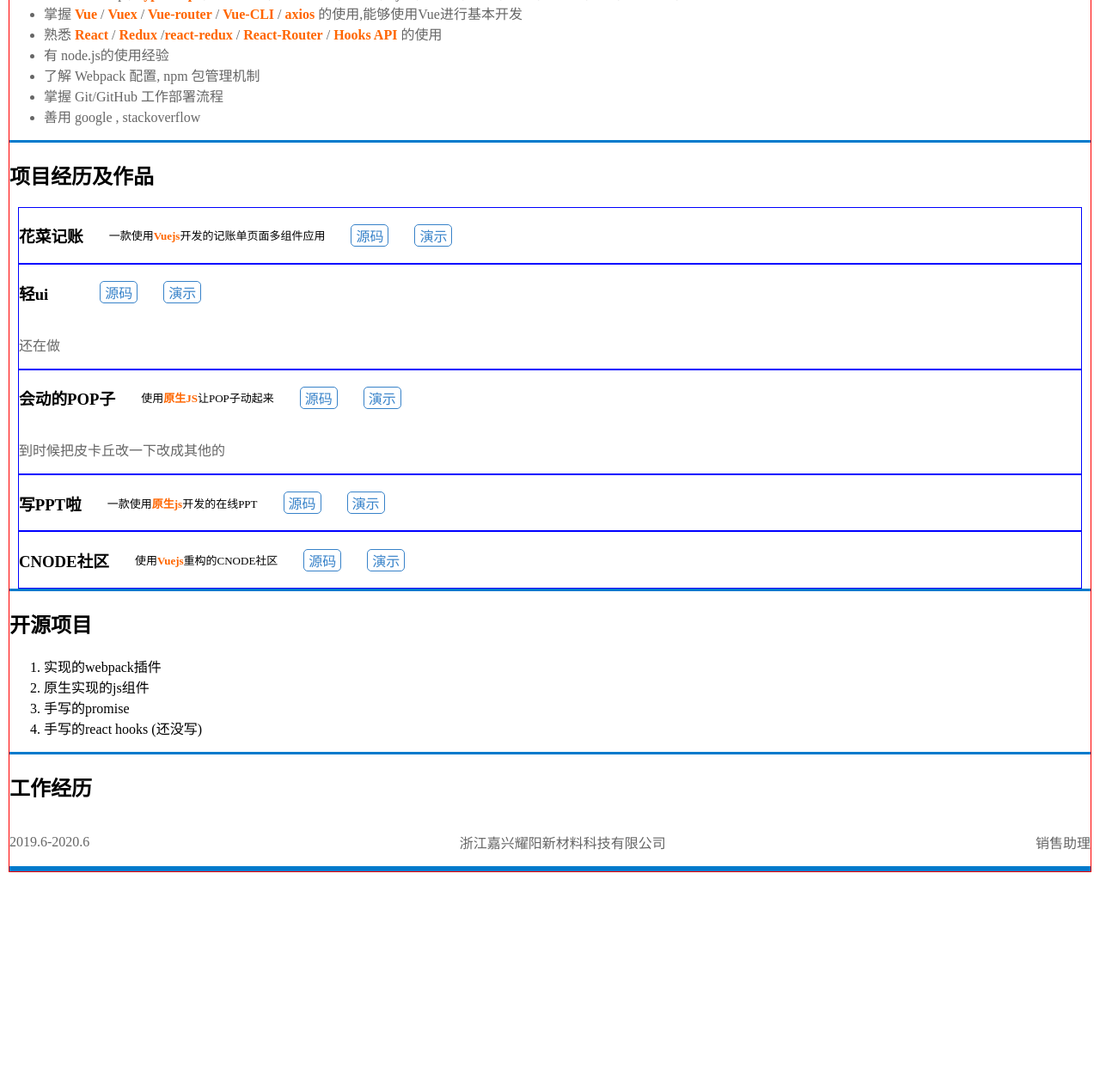
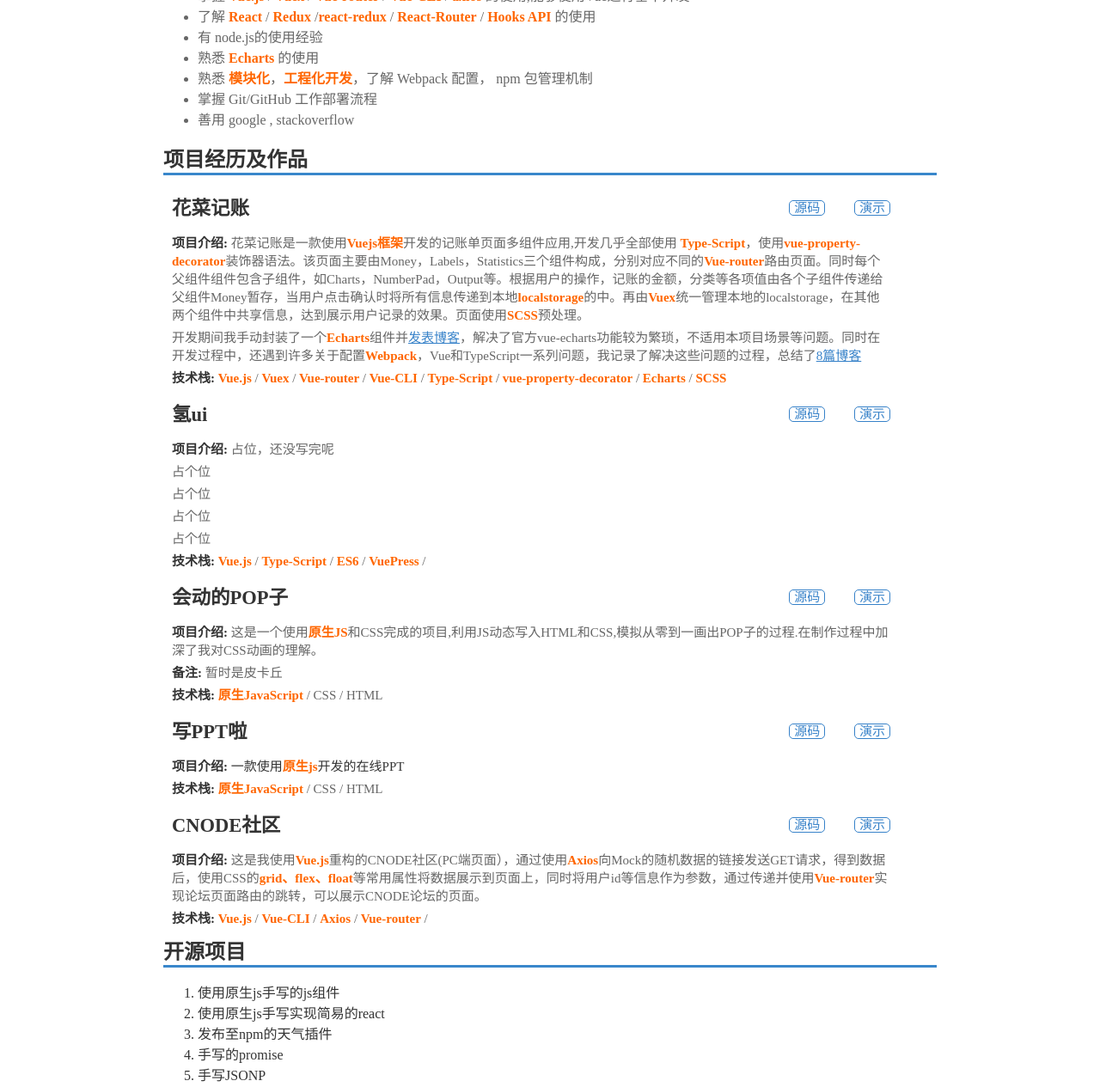
Before and after one commit to gitgundam/cv-Final, a plain HTML site: page index.html in a window 1280 px wide. Shown: the part 306-1571 px from the top of the page at 86% size. Before the commit the page ends 1331 px from the top, so only its background shows below. Drawn offline with Linux system fonts and the light colour scheme.

Commit message:
小修改

```diff
--- a/cv.css
+++ b/cv.css
@@ -1,60 +1,72 @@
 *{
   box-sizing: border-box;
+  color: #333;
 }
 
 body{
-  border: 1px solid red;
-  margin: 10px;
+  margin: 10px auto;
+  max-width: 900px;
+}
+h1{
+  margin: 0;
+  border-bottom: 3px solid #3987cb;
+}
+b{
+  color:#333;
+}
+h2{
+  margin: 10px 0;
 }
 strong{
   color: #f60;
 }
+
 a{
-  text-decoration: none;
   color: #3782c9;
 }
 p{
   color: #666;
 }
+
 .info h1{
-  margin: 5px 0;
+  border: none;
 }
 .info p{
-  font-size: 12px;
+  font-size: 13px;
   line-height: 1;
 }
-section{
-  border-bottom: 3px solid #007acc;
-  position: relative;
-}
+
 .skill li{
   color: #666;
 }
 
 .projets ol{
-  margin: 0;
+  margin: 10px 0;
   padding: 0 10px;
   list-style: none;
 }
 
 .projets li{
-  border: 1px solid blue;
+  font-size: 15px;
+}
+.projets li p{
+  margin: 5px 0;
+  width: 95%;
+}
+.projets li .title{
+  width: 95%;
+  display: flex;
+  justify-content: space-between;
+  align-items: center;
 }
 
-.projets li .title{
-  display: flex;
-  justify-content: start;
-  align-items: center;
-}
-.projets li .title>span{
-  font-size: 13px;
-  margin-left: 30px;
-}
+
 .title a{
   border: 1px solid;
   margin-left: 30px;
   padding:0 5px;
   border-radius: 5px;
+  text-decoration: none;
 }
 .title a:hover{
   color: #f60;
--- a/index.html
+++ b/index.html
@@ -1,17 +1,20 @@
 <!DOCTYPE html>
 <html lang="en">
+
 <head>
   <meta charset="UTF-8">
   <meta name="viewport" content="width=device-width, initial-scale=1.0">
   <link rel="stylesheet" href="cv.css">
   <title>王威的简历</title>
 </head>
+
 <body>
   <section class="info">
     <h1>王威</h1>
     <p>男 | 24岁 | 前端开发工程师 | 大专 </p>
     <p>手机/微信: 17826802670 | 邮箱: 335968838@qq.com</p>
-    <p><a href="https://blog.csdn.net/MS6324_ZAKU?spm=1001.2014.3001.5113" target="_blank">我的博客</a>,目前已有<strong>52</strong>篇技术博客,目前持续更新中</p>
+    <p><a href="https://blog.csdn.net/MS6324_ZAKU?spm=1001.2014.3001.5113"
+        target="_blank">我的博客</a>,目前已有<strong>52</strong>篇技术博客,目前持续更新中</p>
     <p><a href="https://github.com/gitgundam" target="_blank">我的GitHub</a>,过去4个月有200多次提交</p>
   </section>
   <section class="skill">
@@ -19,12 +22,16 @@
     <ul>
       <li>能够使用 HTML5 标签编写<strong>语义化</strong>页面</li>
       <li>熟练使用 CSS/SCSS ,<strong>文档流</strong>,<strong>盒模型</strong>, flex/grid定位</li>
-      <li>掌握JavaScript, <strong>TypeScript</strong> ,ES6+语法 , DOM操作 , BOM , Ajax , JSONP, 跨域 , 闭包 , <strong>原型链</strong>, <strong>this</strong> ,面向对象,Promis的使用
+      <li>掌握JavaScript, <strong>TypeScript</strong> ,ES6+语法 , DOM操作 , BOM , Ajax , JSONP, 跨域 , 闭包 ,
+        <strong>原型链</strong>, <strong>this</strong> ,面向对象,Promis的使用
       </li>
-      <li>掌握 <strong>Vue</strong> / <strong>Vuex</strong> / <strong>Vue-router</strong> / <strong>Vue-CLI</strong> / <strong>axios</strong> 的使用,能够使用Vue进行基本开发</li>
-      <li>熟悉 <strong>React</strong> / <strong>Redux</strong> /<strong>react-redux</strong> / <strong>React-Router</strong> / <strong>Hooks API</strong> 的使用</li>
+      <li>掌握 <strong>Vue.js</strong> / <strong>Vuex</strong> / <strong>Vue-router</strong> / <strong>Vue-CLI</strong> /
+        <strong>axios</strong> 的使用,能够使用Vue进行基本开发</li>
+      <li>了解 <strong>React</strong> / <strong>Redux</strong> /<strong>react-redux</strong> /
+        <strong>React-Router</strong> / <strong>Hooks API</strong> 的使用</li>
       <li>有 node.js的使用经验</li>
-      <li>了解 Webpack 配置, npm 包管理机制</li>
+      <li>熟悉 <strong>Echarts</strong> 的使用</li>
+      <li>熟悉 <strong>模块化</strong>，<strong>工程化开发</strong>，了解 Webpack 配置， npm 包管理机制</li>
       <li>掌握 Git/GitHub 工作部署流程</li>
       <li>善用 google , stackoverflow </li>
     </ul>
@@ -33,53 +40,100 @@
     <h1>项目经历及作品</h1>
     <ol>
       <li>
-        <div class="title"><h3>花菜记账</h3>
-          <span>一款使用<strong>Vuejs</strong>开发的记账单页面多组件应用</span>
-          <a href="">源码</a>
-          <a href="">演示</a>
+        <div class="title">
+          <h2>花菜记账</h2>
+          <div class="link">
+            <a href=" https://github.com/gitgundam/cash-app " target="_blank" >源码</a>
+            <a href="https://gitgundam.gitee.io/cash-app-website" target="_blank">演示</a>
+          </div>
         </div>
-      </li>
-      <li>
-        <div class="title"><h3>轻ui</h3>
-        <span></span>
-        <a href="">源码</a>
-        <a href="">演示</a>
-      </div>
-        <p>还在做</p>
-      </li>
-      <li>
-        <div class="title"><h3>会动的POP子</h3>
-        <span>使用<strong>原生JS</strong>让POP子动起来</span>
-        <a href="">源码</a>
-        <a href="">演示</a>
-        </div>
-        <p>到时候把皮卡丘改一下改成其他的</p>
+        <p><b>项目介绍: </b>花菜记账是一款使用<strong>Vuejs框架</strong>开发的记账单页面多组件应用,开发几乎全部使用
+          <strong>Type-Script</strong>，使用<strong>vue-property-decorator</strong>装饰器语法。该页面主要由Money，Labels，Statistics三个组件构成，分别对应不同的<strong>Vue-router</strong>路由页面。同时每个父组件组件包含子组件，如Charts，NumberPad，Output等。根据用户的操作，记账的金额，分类等各项值由各个子组件传递给父组件Money暂存，当用户点击确认时将所有信息传递到本地<strong>localstorage</strong>的中。再由<strong>Vuex</strong>统一管理本地的localstorage，在其他两个组件中共享信息，达到展示用户记录的效果。页面使用<strong>SCSS</strong>预处理。
+        </p>
+        <p>开发期间我手动封装了一个<strong>Echarts</strong>组件并<a href="https://blog.csdn.net/MS6324_ZAKU/article/details/110120712" target="_blank">发表博客</a>，解决了官方vue-echarts功能较为繁琐，不适用本项目场景等问题。同时在开发过程中，还遇到许多关于配置<strong>Webpack</strong>，Vue和TypeScript一系列问题，我记录了解决这些问题的过程，总结了<a href="https://blog.csdn.net/MS6324_ZAKU?spm=1010.2135.3001.5113" target="_blank">8篇博客</a></p>
+        <p><b>技术栈: </b><strong>Vue.js</strong> /
+        <strong>Vuex</strong> /
+        <strong>Vue-router</strong> /
+        <strong>Vue-CLI</strong> /
+        <strong>Type-Script</strong> /
+        <strong>vue-property-decorator</strong> /
+        <strong>Echarts</strong> /
+        <strong>SCSS</strong>
+      </p>
       </li>
       <li>
         <div class="title">
-          <h3>写PPT啦</h3>
-          <span>一款使用<strong>原生js</strong>开发的在线PPT</span>
-          <a href="">源码</a>
-          <a href="">演示</a>
+          <h2>氢ui</h2>
+          <div class="link">
+            <a href="">源码</a>
+            <a href="">演示</a>
+          </div>
         </div>
+        <p><b>项目介绍: </b>占位，还没写完呢</p>
+        <p>占个位</p>
+        <p>占个位</p>
+        <p>占个位</p>
+        <p>占个位</p>
+        <p><b>技术栈: </b><strong>Vue.js</strong> /
+          <strong>Type-Script</strong> /
+          <strong>ES6</strong> /
+          <strong>VuePress</strong> /
+        </p>
       </li>
       <li>
         <div class="title">
-          <h3>CNODE社区</h3>
-          <span>使用<strong>Vuejs</strong>重构的CNODE社区</span>
-          <a href="">源码</a>
-          <a href="">演示</a>
+          <h2>会动的POP子</h2>
+          <div class="link">
+            <a href="https://github.com/gitgundam/Pikachu">源码</a>
+            <a href="https://gitgundam.github.io/Pikachu/src/index.html">演示</a>
+          </div>
         </div>
+        <p><b>项目介绍: </b>这是一个使用<strong>原生JS</strong>和CSS完成的项目,利用JS动态写入HTML和CSS,模拟从零到一画出POP子的过程.在制作过程中加深了我对CSS动画的理解。
+        </p>
+        <p><b>备注: </b>暂时是皮卡丘</p>
+        <p><b>技术栈: </b><strong>原生JavaScript</strong> / CSS / HTML </p>
+      </li>
+      <li>
+        <div class="title">
+          <h2>写PPT啦</h2>
+          <div class="link">
+            <a href="https://github.com/gitgundam/oneSlide">源码</a>
+            <a href="http://gitgundam.gitee.io/oneslide/demo.html">演示</a>
+          </div>
+        </div>
+        <p><b>项目介绍: </b><span>一款使用<strong>原生js</strong>开发的在线PPT</span></p>
+        <p><b>技术栈: </b>
+          <strong>原生JavaScript</strong> /
+          CSS /
+          HTML
+         </p>
+      </li>
+      <li>
+        <div class="title">
+          <h2>CNODE社区</h2>
+          <div class="link">
+            <a href="https://github.com/gitgundam/cnode">源码</a>
+            <a href="http://gitgundam.gitee.io/cnode/dist/index.html#/">演示</a>
+          </div>
+        </div>
+        <p><b>项目介绍: </b>这是我使用<strong>Vue.js</strong>重构的CNODE社区(PC端页面），通过使用<strong>Axios</strong>向Mock的随机数据的链接发送GET请求，得到数据后，使用CSS的<strong>grid、flex、float</strong>等常用属性将数据展示到页面上，同时将用户id等信息作为参数，通过传递并使用<strong>Vue-router</strong>实现论坛页面路由的跳转，可以展示CNODE论坛的页面。
+        </p>
+        <p><b>技术栈: </b><strong>Vue.js</strong> /
+          <strong>Vue-CLI</strong> /
+          <strong>Axios</strong> /
+          <strong>Vue-router</strong> /
+        </p>
       </li>
     </ol>
   </section>
   <section class="openSource">
     <h1>开源项目</h1>
     <ol>
-      <li>实现的webpack插件</li>
-      <li>原生实现的js组件</li>
+      <li>使用原生js手写的js组件</li>
+      <li>使用原生js手写实现简易的react <a href=""></a></li>
+      <li>发布至npm的天气插件</li>
       <li>手写的promise</li>
-      <li>手写的react hooks (还没写)</li>
+      <li>手写JSONP</li>
     </ol>
   </section>
   <section class="jobs">
@@ -91,4 +145,5 @@
     </section>
   </section>
 </body>
+
 </html>
```
